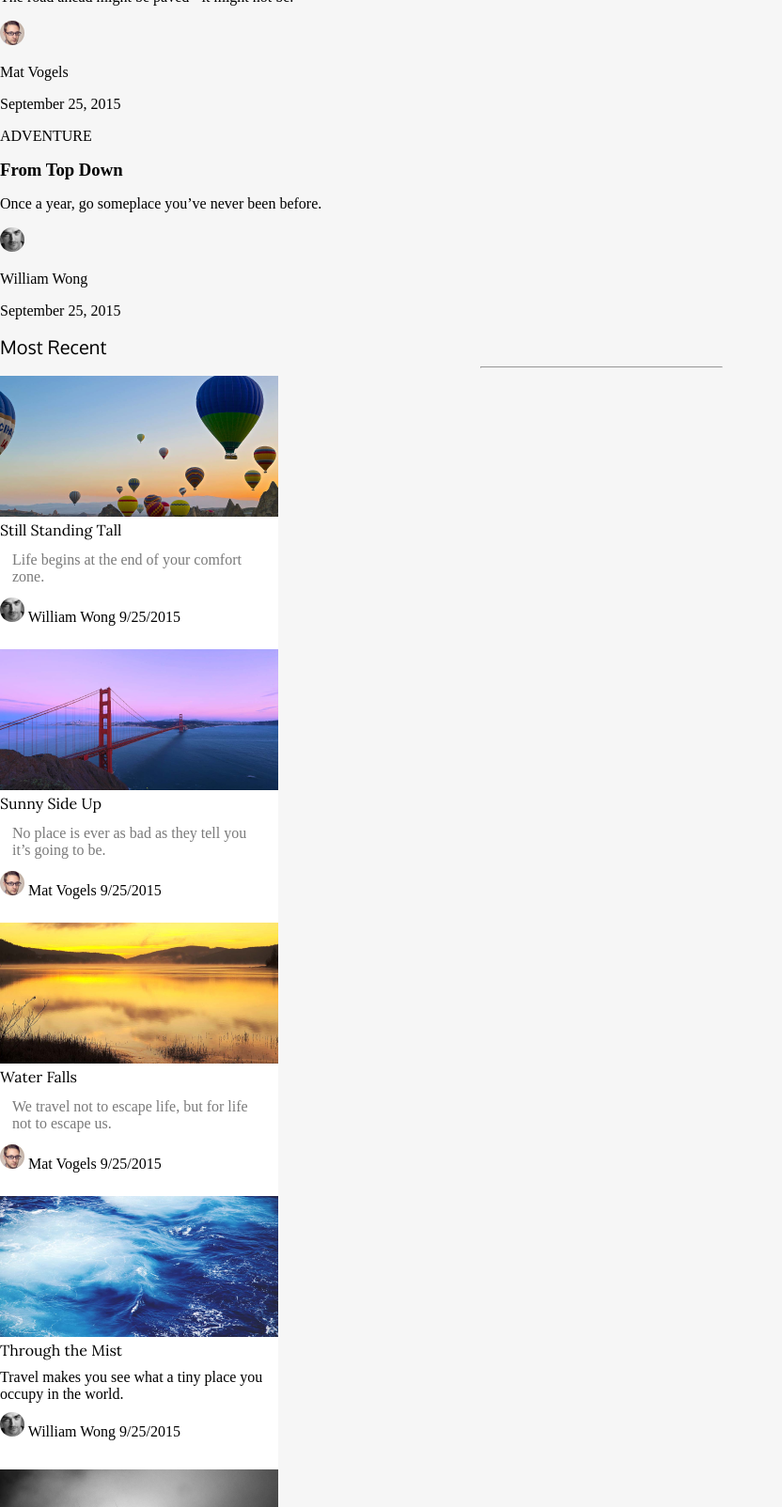
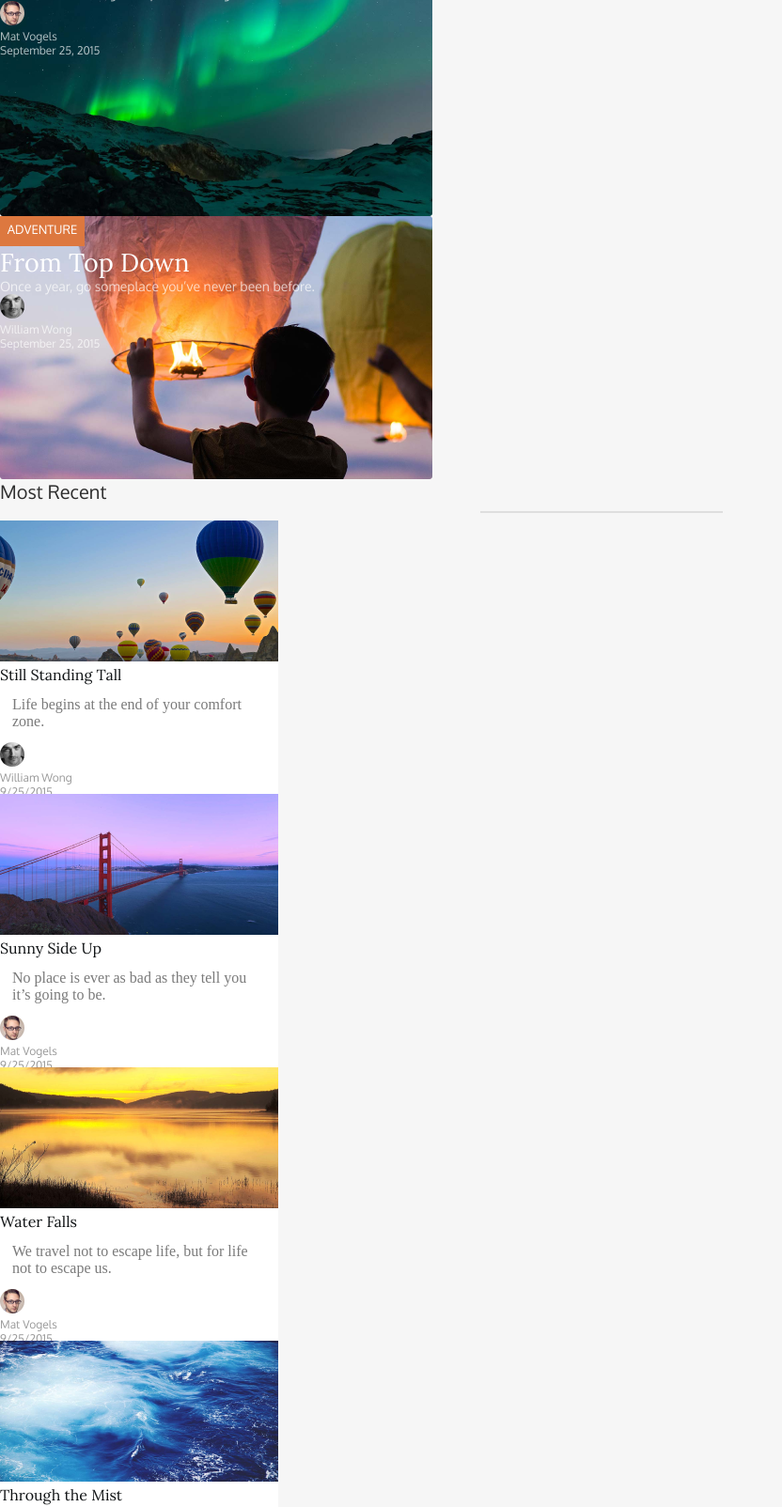
Before and after one commit to Rigelamon/WEB-programming, a plain HTML site: page lab 3/index.html in a window 1280 px wide. Shown: the part 733-2337 px from the top of the page at 94% size, without its empty margins (0-832 px from the left). Drawn offline with Linux system fonts and the light colour scheme.

Commit message:
final_lab 3

```diff
--- a/lab 3/css/main.css
+++ b/lab 3/css/main.css
@@ -8,6 +8,10 @@ h3,
 h4,
 h5,
 h6 {
+    margin: 0;
+}
+
+p {
     margin: 0;
 }
 
@@ -70,25 +74,68 @@ h6 {
     font-weight: 300;
     font-size: 14px;
     text-decoration: none;
-    color: black;
+    color: #768088
 }
 
 .main {
     background-color: #F6F6F6;
 }
 
-
-
-
-
 .main__header {
     font-family: 'Oxygen', sans-serif;
     font-size: 20px;
     font-weight: 300;
+    color: #2E2E2E;
 }
 
 .main__hr {
     width: 20%;
+    border: 1px solid #DEDEDE;
+}
+
+.main__largeposts__post {
+    width: 460px;
+    height: 280px;
+}
+
+.main__largeposts__post__header {
+    font-family: 'Lora', serif;
+    font-size: 27px;
+    color: white;
+    font-weight: 300;
+}
+
+.main__largeposts__post__info {
+    font-family: 'Oxygen', sans-serif;
+    font-weight: 300;
+    font-size: 14px;
+    color: white;
+    opacity: 70%;
+}
+
+.main__largeposts__post__author__info {
+    font-family: 'Oxygen', sans-serif;
+    font-weight: 300;
+    font-size: 12px;
+    color: white;
+    opacity: 70%;
+}
+
+.main__largeposts__post__sign {
+    background-color: #DD783F;
+    font-family: 'Oxygen', sans-serif;
+    font-weight: 300;
+    font-size: 13px;
+    border: 0;
+    text-align: center;
+    padding-top: 6px;
+    color: white;
+    width: 90px;
+    height: 26px;
+}
+
+.main__smallposts {
+    background-color: #F6F6F6;
 }
 
 .main__smallposts__post {
@@ -105,6 +152,7 @@ h6 {
 
 .main__smallposts__post__header {
     font-family: 'Lora', serif;
+    color: #101315;
     font-weight: 400;
     font-size: 16px;
 }
@@ -114,7 +162,12 @@ h6 {
     color: #7A7A7A;
 }
 
-
+.main__smallposts__post__author__info {
+    font-family: 'Oxygen', sans-serif;
+    font-weight: 300;
+    font-size: 12px;
+    color: #999999;
+}
 
 
 .header-links {
--- a/lab 3/css/post.css
+++ b/lab 3/css/post.css
@@ -0,0 +1,60 @@
+body {
+    margin: 0;
+}
+
+h1,
+h2,
+h3,
+h4,
+h5,
+h6 {
+    margin: 0;
+}
+
+p {
+    margin: 0;
+}
+
+.header__logo {
+    font-family: 'Lora', serif;
+    font-weight: 400;
+    font-size: 26px;
+}
+
+.header__link {
+    font-family: 'Oxygen', sans-serif;
+    font-weight: 300;
+    font-size: 12px;
+    text-decoration: none;
+    color: black;
+}
+
+.intro__title {
+    font-family: 'Lora', serif;
+    font-size: 50px;
+    font-weight: 300;
+}
+
+.intro__smalltitle {
+    font-family: 'Oxygen', sans-serif;
+    font-size: 17px;
+    font-weight: 300;
+}
+
+.main__photo {
+    background: url(../image/Post1FonImage.png);
+    background-size: cover;
+    background-position: center;
+    width: auto;
+    height: 530px;
+}
+
+.main__text {
+    width: 960px;
+}
+
+.main__paragraph {
+    font-family: 'Oxygen', sans-serif;
+    font-size: 24px;
+    font-weight: 300;
+}
--- a/lab 3/index.html
+++ b/lab 3/index.html
@@ -49,20 +49,24 @@
                 <h3 class="main__header">Featured Posts</h3>
                 <hr class="main__hr">
                 <div>
-                    <div class="main__largeposts__post">
+                    <div class="main__largeposts__post" style="background: url(./image/Post1Image.png);">
                         <h3 class="main__largeposts__post__header">The Road Ahead</h3>
-                        <p>The road ahead might be paved - it might not be.</p>
-                        <img src="./image/Person1Image.png" alt="Person 1 Picture">
-                        <p>Mat Vogels</p>
-                        <p>September 25, 2015</p>
+                        <p class="main__largeposts__post__info">The road ahead might be paved - it might not be.</p>
+                        <div class="main__largeposts__post__author">
+                            <img src="./image/Person1Image.png" alt="Person 1 Picture">
+                            <p class="main__largeposts__post__author__info">Mat Vogels</p>
+                            <p class="main__largeposts__post__author__info">September 25, 2015</p>
+                        </div>
                     </div>
-                    <div class="main__largeposts__post">
+                    <div class="main__largeposts__post" style="background: url(./image/Post2Image.png);">
                         <p class="main__largeposts__post__sign">ADVENTURE</p>
                         <h3 class="main__largeposts__post__header">From Top Down</h3>
-                        <p>Once a year, go someplace you’ve never been before.</p>
-                        <img src="./image/Person2Image.png" alt="Person 2 Picture">
-                        <p>William Wong</p>
-                        <p>September 25, 2015</p>
+                        <p class="main__largeposts__post__info">Once a year, go someplace you’ve never been before.</p>
+                        <div class="main__largeposts__post__author"></div>
+                            <img src="./image/Person2Image.png" alt="Person 2 Picture">
+                            <p class="main__largeposts__post__author__info">William Wong</p>
+                            <p class="main__largeposts__post__author__info">September 25, 2015</p>
+                        </div>
                     </div>
                 </div>
             </div>
@@ -76,7 +80,8 @@
                     <p class="main__smallposts__post__info">Life begins at the end of your comfort zone.</p>
                     <div class="main__smallposts__post__author">
                         <img src="./image/Person2Image.png" alt="Person 2 Picture">
-                        William Wong 9/25/2015
+                        <p class="main__smallposts__post__author__info">William Wong</p>
+                        <p class="main__smallposts__post__author__info">9/25/2015</p>
                     </div>
                 </div>
                 <div class="main__smallposts__post">
@@ -85,7 +90,8 @@
                     <p class="main__smallposts__post__info">No place is ever as bad as they tell you it’s going to be.</p>
                     <div class="main__smallposts__post__author">
                         <img src="./image/Person1Image.png" alt="Person 1 Picture">
-                        Mat Vogels 9/25/2015
+                        <p class="main__smallposts__post__author__info">Mat Vogels</p>
+                        <p class="main__smallposts__post__author__info">9/25/2015</p>
                     </div>
                 </div>
                 <div class="main__smallposts__post">
@@ -94,16 +100,18 @@
                     <p class="main__smallposts__post__info">We travel not to escape life, but for life not to escape us.</p>
                     <div class="main__smallposts__post__author">
                         <img src="./image/Person1Image.png" alt="Person 1 Picture">
-                        Mat Vogels 9/25/2015
+                        <p class="main__smallposts__post__author__info">Mat Vogels</p>
+                        <p class="main__smallposts__post__author__info">9/25/2015</p>
                     </div>
                 </div>
                 <div class="main__smallposts__post">
                     <img class="main__smallposts__post__picture" src="./image/Post6Image.png" alt="Post 6 Picture">
                     <h3 class="main__smallposts__post__header">Through the Mist</h3>
-                    <p class="post-information">Travel makes you see what a tiny place you occupy in the world.</p>
+                    <p class="main__smallposts__post__info">Travel makes you see what a tiny place you occupy in the world.</p>
                     <div class="main__smallposts__post__author">
                         <img src="./image/Person2Image.png" alt="Person 2 Picture">
-                        William Wong 9/25/2015
+                        <p class="main__smallposts__post__author__info">William Wong</p>
+                        <p class="main__smallposts__post__author__info">9/25/2015</p>
                     </div>
                 </div>
                 <div class="main__smallposts__post">
@@ -112,7 +120,8 @@
                     <p class="main__smallposts__post__info">Not all those who wander are lost.</p>
                     <div class="main__smallposts__post__author">
                         <img src="./image/Person1Image.png" alt="Person 1 Picture">
-                        Mat Vogels 9/25/2015
+                        <p class="main__smallposts__post__author__info">Mat Vogels</p>
+                        <p class="main__smallposts__post__author__info">9/25/2015</p>
                     </div>
                 </div>
                 <div class="main__smallposts__post">
@@ -121,7 +130,8 @@
                     <p class="main__smallposts__post__info">Not all those who wander are lost.</p>
                     <div class="main__smallposts__post__author">
                         <img src="./image/Person1Image.png" alt="Person 1 Picture">
-                        Mat Vogels 9/25/2015
+                        <p class="main__smallposts__post__author__info">Mat Vogels</p>
+                        <p class="main__smallposts__post__author__info">9/25/2015</p>
                     </div>
                 </div>
             </div>
```
Also changed, not shown: lab 3/the-road-ahead.html (+28 -22 lines).
